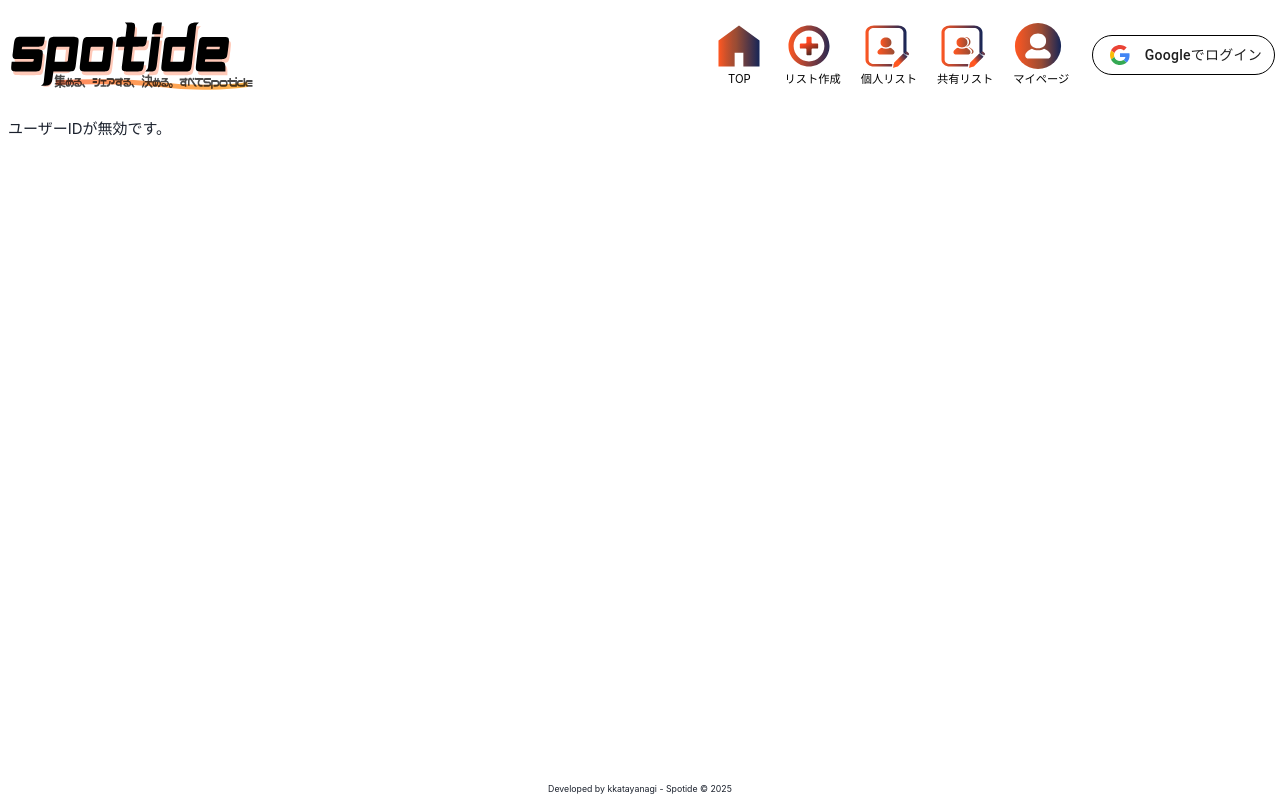
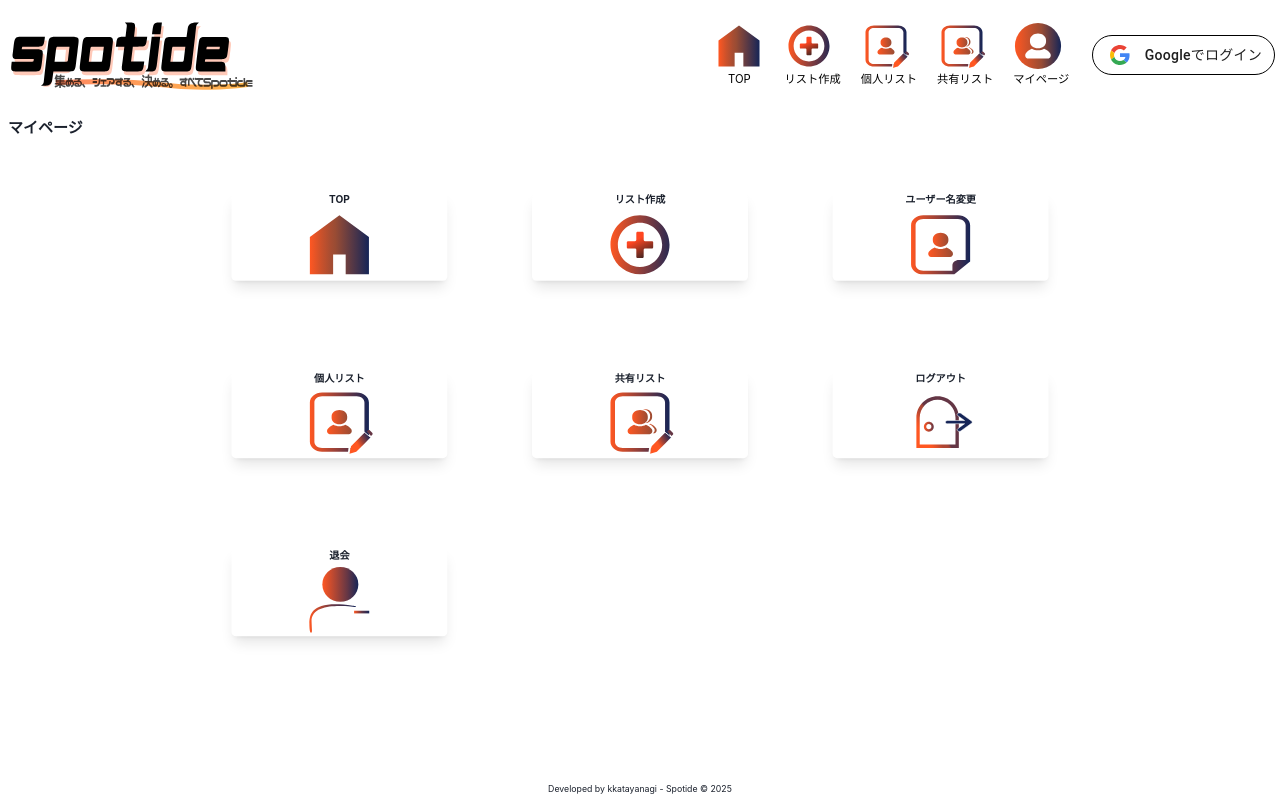
Before and after one commit to k-katayanagi/Spotide, a Next.js app: page /user/mypage in a window 1280 px wide. Built offline with nearby package versions, Linux system fonts and the light colour scheme; no server answers; the database is empty; sample sign-in values are in the browser's storage.

Commit message:
【update】mypageからの各ぺージ遷移処理の作成

```diff
--- a/src/app/api/auth/[...nextauth]/route.ts
+++ b/src/app/api/auth/[...nextauth]/route.ts
@@ -1,7 +1,9 @@
-import NextAuth from "next-auth";
+import NextAuth, { User } from "next-auth";
 import GoogleProvider from "next-auth/providers/google";
 import { supabase } from "@/lib/supabase";
+import { TUsers } from "@/types/UserTypes ";
 
+// authOptionsの型指定
 export const authOptions = {
   providers: [
     GoogleProvider({
@@ -10,39 +12,63 @@ export const authOptions = {
     }),
   ],
   callbacks: {
-    async signIn({ user }) {
-      if (!user?.id) return false;
+    // signIn コールバック
+    async signIn({ user }: { user: User }) {
+      if (!user?.email) return false;
 
-      // 新規登録処理
-      const { error: upsertError } = await supabase
-        .from("users")
+      // Google ID を使ってユーザーを登録または更新
+      const { data, error: upsertError } = await supabase
+        .from<TUsers>("users")
         .upsert(
           {
             google_id: user.id,
             user_name: user.name || "未設定", // 名前が未設定の場合は「未設定」として登録
           },
-          { onConflict: ["google_id"] } // google_idが重複していた場合は更新する
-        );
+          { onConflict: "google_id" }
+        ).select();
 
       if (upsertError) {
         console.error("Supabaseエラー:", upsertError);
         return false;
       }
 
-      return true; // 新規登録が成功した場合
+      // ユーザーIDをuser.idに設定
+      if (data && data[0]?.user_id) {
+        user.id = data[0].user_id; // Supabaseのuser_idをuser.idに設定
+      }
+
+      return true;
     },
 
-    async jwt({ token, account }) {
+    // jwt コールバック
+    async jwt({
+      token,
+      account,
+      user,
+    }: {
+      token: any;
+      account: any;
+      user: User;
+    }) {
+      if (user?.id) {
+        token.userId = user.id; // ユーザーIDをトークンに保存
+      }
+
       if (account?.access_token) {
-        token.access_token = account.access_token;
+        token.access_token = account.access_token; // アクセストークンを保存
       }
 
       return token;
     },
 
-    async session({ session, token }) {
+    // session コールバック
+    async session({ session, token }: { session: any; token: any }) {
+      if (token?.userId) {
+        session.user.id = token.userId; // トークンからユーザーIDをセッションに追加
+      }
+
       if (token?.access_token) {
-        session.accessToken = token.access_token;
+        session.accessToken = token.access_token; // アクセストークンをセッションに追加
       }
 
       return session;
--- a/src/app/user/[userid]/individual_list/page.tsx
+++ b/src/app/user/[userid]/individual_list/page.tsx
@@ -1,7 +1,7 @@
 "use client";
 
 import { useState, useRef, useEffect } from "react";
-import { useParams, useRouter } from "next/navigation";
+import { useRouter } from "next/navigation";
 import { useSession } from "next-auth/react";
 import { useListContext } from "@/contexts/ListContext";
 import { useBottomNav } from "@/contexts/BottomNavContext";
@@ -16,10 +16,8 @@ import DeleteConfirmModal from "@/components/modal/DeleteConfirmModal";
 import { useDisclosure, useToast } from "@chakra-ui/react";
 
 const IndividualList = () => {
-  const { data: session } = useSession(); // セッション情報を取得
+  const { data: session } = useSession(); // セッションからユーザー情報を取得
   const router = useRouter();
-  const params = useParams();
-  const { userid } = params; // URLの`[userid]`を取得
   const { lists, setLists, sortLists, setSortLists } = useListContext(); // Contextからリストを取得
   const [userName, setUserName] = useState<string | null>(null); // ユーザー名の状態
   const [isFilter, setIsFilter] = useState(false);
@@ -32,18 +30,14 @@ const IndividualList = () => {
   const listContainerRef = useRef<HTMLDivElement>(null);
   const toast = useToast();
 
+  // セッションが存在するかチェックし、user.idを取得
+  const userId = session?.user.id;
+
   useEffect(() => {
-    // sessionのチェック（ログインしていない場合にリダイレクトしたい場合）
-    if (session && session.user.id !== userid) {
-      //TODO リダイレクト確認
-      // リダイレクト処理
-    }
-
     // ユーザー名とリストを一緒に取得する処理
     const fetchData = async () => {
-      if (userid) {
       // ユーザー名の取得
-        const userResponse = await fetch(`/api/users/${userid}`);
+      const userResponse = await fetch(`/api/users/${userId}`);
       const userData = await userResponse.json();
       if (userResponse.ok) {
         setUserName(userData.user_name); // ユーザー名をステートにセット
@@ -53,7 +47,7 @@ const IndividualList = () => {
 
       // リストの取得
       const listsResponse = await fetch(
-          `/api/lists?userId=${userid}&listType=individual`
+        `/api/lists?userId=${userId}&listType=individual`
       );
       const listsData = await listsResponse.json();
       if (listsResponse.ok) {
@@ -61,11 +55,10 @@ const IndividualList = () => {
       } else {
         console.error("リスト取得エラー:", listsData.error);
       }
-      }
     };
 
     fetchData(); // ユーザーIDがあればデータを取得
-  }, [session, userid, setLists]); // sessionとuseridが変わる度に実行
+  }, [session, userId, setLists]); // sessionとuserIdが変わる度に実行
 
   const indexOfLastItem = currentPage * itemsPerPage;
   const indexOfFirstItem = indexOfLastItem - itemsPerPage;
@@ -134,7 +127,7 @@ const IndividualList = () => {
   };
 
   const handleEditClick = (listId: number) => {
-    router.push(`/user/${userid}/individual_list/${listId}/list_edit`);
+    router.push(`/user/${userId}/individual_list/${listId}/list_edit`);
   };
 
   const handleDelete = () => {
@@ -188,7 +181,6 @@ const IndividualList = () => {
       >
         <div className="grid grid-cols-2 md:grid-cols-3 lg:grid-cols-4 gap-4">
           {currentLists.map((list) => {
-             console.log(list);
             if (!list.list_id) {
               console.error("リストにidがありません:", list); // デバッグ用
               return null; // idがない場合は表示しない
--- a/src/app/user/[userid]/list_create/page.tsx
+++ b/src/app/user/[userid]/list_create/page.tsx
@@ -1,8 +1,7 @@
 "use client";
 
 import { useSession } from "next-auth/react";
-import { useParams } from "next/navigation";
-import { useState, useEffect } from "react";
+import { useState } from "react";
 import ListNameInput from "@components/inputbox/ListNameInput";
 import ListSelect from "@/components/ListSelect";
 import { listTypeOptions } from "@/consts/OptionList";
@@ -12,24 +11,14 @@ import SubmitButton from "@/components/buttons/SubmitButton";
 import { useToast } from "@chakra-ui/react";
 
 const ListCreate = () => {
-  const { data: session } = useSession(); // セッション情報を取得
-  const params = useParams();
-  const { userid } = params; // URLの`[userid]`を取得
+  const { data: session } = useSession();
   const toast = useToast();
-
   const [error, setError] = useState("");
   const [listName, setListName] = useState("");
   const [selectedType, setSelectedType] = useState<string>("individual");
   const [voteDate, setVoteDate] = useState<Date | null>(null);
   const [outingDate, setOutingDate] = useState<Date | null>(null);
-  // セッションの`user.id`とURLの`userid`を照合
-  useEffect(() => {
-    console.log(session)
-    if (session && session.user.id !== userid) {
-      // ユーザーIDが一致しない場合、リダイレクト
-      window.location.href = "/login"; // ログインにリダイレクト
-    }
-  }, [session, userid]);
+
 
   // 入力値変更ハンドラ
   const onListNameChange = (value: string) => {
--- a/src/app/user/[userid]/share_list/page.tsx
+++ b/src/app/user/[userid]/share_list/page.tsx
@@ -1,7 +1,7 @@
 "use client";
 
 import { useState, useRef, useEffect } from "react";
-import { useParams, useRouter } from "next/navigation";
+import { useRouter } from "next/navigation";
 import { useSession } from "next-auth/react";
 import { useListContext } from "@/contexts/ListContext";
 import { useBottomNav } from "@/contexts/BottomNavContext";
@@ -15,11 +15,9 @@ import { List } from "@/types/ListTypes";
 import DeleteConfirmModal from "@/components/modal/DeleteConfirmModal";
 import { useDisclosure, useToast } from "@chakra-ui/react";
 
-const IndividualList = () => {
-  const { data: session } = useSession(); // セッション情報を取得
+const ShareList = () => {
+  const { data: session } = useSession(); // セッションからユーザー情報を取得
   const router = useRouter();
-  const params = useParams();
-  const { userid } = params; // URLの`[userid]`を取得
   const { lists, setLists, sortLists, setSortLists } = useListContext(); // Contextからリストを取得
   const [userName, setUserName] = useState<string | null>(null); // ユーザー名の状態
   const [isFilter, setIsFilter] = useState(false);
@@ -32,18 +30,14 @@ const IndividualList = () => {
   const listContainerRef = useRef<HTMLDivElement>(null);
   const toast = useToast();
 
+  // セッションが存在するかチェックし、user.idを取得
+  const userId = session?.user.id;
+
   useEffect(() => {
-    // sessionのチェック（ログインしていない場合にリダイレクトしたい場合）
-    if (session && session.user.id !== userid) {
-      //TODO リダイレクト確認
-      // リダイレクト処理
-    }
-
     // ユーザー名とリストを一緒に取得する処理
     const fetchData = async () => {
-      if (userid) {
       // ユーザー名の取得
-        const userResponse = await fetch(`/api/users/${userid}`);
+      const userResponse = await fetch(`/api/users/${userId}`);
       const userData = await userResponse.json();
       if (userResponse.ok) {
         setUserName(userData.user_name); // ユーザー名をステートにセット
@@ -53,7 +47,7 @@ const IndividualList = () => {
 
       // リストの取得
       const listsResponse = await fetch(
-          `/api/lists?userId=${userid}&listType=share`
+        `/api/lists?userId=${userId}&listType=share`
       );
       const listsData = await listsResponse.json();
       if (listsResponse.ok) {
@@ -61,11 +55,10 @@ const IndividualList = () => {
       } else {
         console.error("リスト取得エラー:", listsData.error);
       }
-      }
     };
 
     fetchData(); // ユーザーIDがあればデータを取得
-  }, [session, userid, setLists]); // sessionとuseridが変わる度に実行
+  }, [session, userId, setLists]); // sessionとuserIdが変わる度に実行
 
   const indexOfLastItem = currentPage * itemsPerPage;
   const indexOfFirstItem = indexOfLastItem - itemsPerPage;
@@ -134,7 +127,7 @@ const IndividualList = () => {
   };
 
   const handleEditClick = (listId: number) => {
-    router.push(`/user/${userid}/share_list/${listId}/list_edit`);
+    router.push(`/user/${userId}/share_list/${listId}/list_edit`);
   };
 
   const handleDelete = () => {
@@ -188,7 +181,6 @@ const IndividualList = () => {
       >
         <div className="grid grid-cols-2 md:grid-cols-3 lg:grid-cols-4 gap-4">
           {currentLists.map((list) => {
-             console.log(list);
             if (!list.list_id) {
               console.error("リストにidがありません:", list); // デバッグ用
               return null; // idがない場合は表示しない
@@ -228,4 +220,4 @@ const IndividualList = () => {
   );
 };
 
-export default IndividualList;
+export default ShareList;
--- a/src/app/user/mypage/page.tsx
+++ b/src/app/user/mypage/page.tsx
@@ -1,49 +1,54 @@
 "use client";
 
-import { useParams } from "next/navigation";
 import Image from "next/image";
-
-type User = {
-  id: number;
-  name: string;
-  age: number;
-  email: string;
-};
+import useNavigation from "@/hooks/useNavigation";
+import { useSession } from "next-auth/react";
+import { useState, useEffect } from "react";
 
 const Mypage = () => {
-  const params = useParams();
-  const { userid } = params;
+  const { data: session } = useSession();
+  const { handleNavigateTo } = useNavigation();
+  const [userName, setUserName] = useState<string | null>(null);
 
-  // paramsから返されるのはstring型なので、number型に変換
-  const userId = Number(userid);
+  // sessionとuserIdの取得確認
+  useEffect(() => {
+    if (!session?.user?.id) {
+      return;
+    }
 
-  if (isNaN(userId)) {
-    return <p>ユーザーIDが無効です。</p>;
-  }
+    const fetchData = async () => {
+      try {
+        const userResponse = await fetch(`/api/users/${session.user.id}`);
+        const userData = await userResponse.json();
 
-  // 仮データ
-  const users: Record<number, User> = {
-    1: { id: 1, name: "kanon", age: 30, email: "kanon@example.com" },
-    2: { id: 2, name: "katayanagi", age: 25, email: "katayanagi@example.com" },
-  };
+        if (userResponse.ok) {
+          setUserName(userData.user_name); // ユーザー名をステートにセット
+        } else {
+          console.error("ユーザー名取得エラー:", userData.error);
+        }
+      } catch (error) {
+        console.error("データ取得中にエラーが発生しました:", error);
+      }
+    };
 
-  // ユーザーが見つからない場合
-  if (!(userId in users)) {
-    return <p>ユーザーが見つかりません</p>;
-  }
-
-  const user = users[userId];
+    fetchData(); // ユーザーIDがあればデータを取得
+  }, [session]); // sessionが変更されたときに実行
 
   return (
     <div className="overflow-auto relative scrollbar-thin scrollbar-thumb-[#FF5722] scrollbar-track-[#FFE0B2]">
       <div className="flex items-center justify-between mb-[30px]">
-        <h1 className="text-2xl font-bold">{user.name}さんのマイページ</h1>
+        <h1 className="text-2xl font-bold">
+          {userName ? `${userName}さんのマイページ` : "マイページ"}
+        </h1>
       </div>
 
       <div className="h-[70vh] mt-[30px]">
         <div className="grid grid-cols-2 md:grid-cols-3 grid-rows-1 gap-5 md:gap-x-2 md:gap-y-[100px] justify-items-center lg:scale-90">
           {/* TOPカード */}
-          <div className="flex flex-col items-center text-center bg-white shadow-lg hover:shadow-2xl rounded-lg transition-shadow duration-300 w-full max-w-[240px]  md:w-96 md:justify-self-end">
+          <div
+            className="flex flex-col items-center text-center bg-white shadow-lg hover:shadow-2xl rounded-lg transition-shadow duration-300 w-full max-w-[240px] md:w-96 md:justify-self-end cursor-pointer"
+            onClick={() => handleNavigateTo(`/`)}
+          >
             <div className="w-full flex flex-col items-center">
               <h2 className="text-lg font-bold">TOP</h2>
               <Image
@@ -57,7 +62,12 @@ const Mypage = () => {
           </div>
 
           {/* リスト作成カード */}
-          <div className="flex flex-col items-center text-center bg-white shadow-lg hover:shadow-2xl rounded-lg transition-shadow duration-300 w-full max-w-[240px]  md:w-96">
+          <div
+            className="flex flex-col items-center text-center bg-white shadow-lg hover:shadow-2xl rounded-lg transition-shadow duration-300 w-full max-w-[240px] md:w-96 cursor-pointer"
+            onClick={() =>
+              handleNavigateTo(`/user/${session?.user?.id}/list_create`)
+            }
+          >
             <div className="w-full flex flex-col items-center">
               <h2 className="text-lg font-bold">リスト作成</h2>
               <Image
@@ -71,7 +81,7 @@ const Mypage = () => {
           </div>
 
           {/* ユーザー名変更カード */}
-          <div className="flex flex-col items-center text-center bg-white shadow-lg hover:shadow-2xl rounded-lg transition-shadow duration-300 w-full max-w-[240px]  md:w-96 md:justify-self-start">
+          <div className="flex flex-col items-center text-center bg-white shadow-lg hover:shadow-2xl rounded-lg transition-shadow duration-300 w-full max-w-[240px] md:w-96 md:justify-self-start">
             <div className="w-full flex flex-col items-center">
               <h2 className="text-lg font-bold">ユーザー名変更</h2>
               <Image
@@ -85,7 +95,12 @@ const Mypage = () => {
           </div>
 
           {/* 個人リスト */}
-          <div className="flex flex-col items-center text-center bg-white shadow-lg hover:shadow-2xl rounded-lg transition-shadow duration-300 w-full max-w-[240px]  md:w-96 md:justify-self-end">
+          <div
+            className="flex flex-col items-center text-center bg-white shadow-lg hover:shadow-2xl rounded-lg transition-shadow duration-300 w-full max-w-[240px] md:w-96 md:justify-self-end cursor-pointer"
+            onClick={() =>
+              handleNavigateTo(`/user/${session?.user?.id}/individual_list`)
+            }
+          >
             <div className="w-full flex flex-col items-center">
               <h2 className="text-lg font-bold">個人リスト</h2>
               <Image
@@ -99,7 +114,12 @@ const Mypage = () => {
           </div>
 
           {/* 共有リスト */}
-          <div className="flex flex-col items-center text-center bg-white shadow-lg hover:shadow-2xl rounded-lg transition-shadow duration-300 w-full max-w-[240px]  md:w-96">
+          <div
+            className="flex flex-col items-center text-center bg-white shadow-lg hover:shadow-2xl rounded-lg transition-shadow duration-300 w-full max-w-[240px] md:w-96 cursor-pointer"
+            onClick={() =>
+              handleNavigateTo(`/user/${session?.user?.id}/share_list`)
+            }
+          >
             <div className="w-full flex flex-col items-center">
               <h2 className="text-lg font-bold">共有リスト</h2>
               <Image
@@ -113,7 +133,7 @@ const Mypage = () => {
           </div>
 
           {/* ログアウト */}
-          <div className="flex flex-col items-center text-center bg-white shadow-lg hover:shadow-2xl rounded-lg transition-shadow duration-300 w-full max-w-[240px]  md:w-96 md:justify-self-start">
+          <div className="flex flex-col items-center text-center bg-white shadow-lg hover:shadow-2xl rounded-lg transition-shadow duration-300 w-full max-w-[240px] md:w-96 md:justify-self-start">
             <div className="w-full flex flex-col items-center">
               <h2 className="text-lg font-bold">ログアウト</h2>
               <Image
@@ -127,7 +147,7 @@ const Mypage = () => {
           </div>
 
           {/* 退会 */}
-          <div className="flex flex-col items-center text-center bg-white shadow-lg hover:shadow-2xl rounded-lg transition-shadow duration-300 w-full max-w-[240px]  md:w-96 md:justify-self-end">
+          <div className="flex flex-col items-center text-center bg-white shadow-lg hover:shadow-2xl rounded-lg transition-shadow duration-300 w-full max-w-[240px] md:w-96 md:justify-self-end">
             <div className="w-full flex flex-col items-center">
               <h2 className="text-lg font-bold">退会</h2>
               <Image
--- a/src/components/navigation/HeaderNavigation.tsx
+++ b/src/components/navigation/HeaderNavigation.tsx
@@ -2,11 +2,33 @@
 
 import Image from "next/image";
 import useNavigation from "@/hooks/useNavigation";
-import { useSession } from "next-auth/react"; // useSession をインポート
+import { useSession } from "next-auth/react";
 
 const HeaderNavigation = () => {
   const { data: session } = useSession(); // セッションデータを取得
   const { handleNavigateTo } = useNavigation();
+
+
+
+  // セッションがない場合はリダイレクトや他のUIの処理を行うことができます
+  if (!session) {
+    return (
+      <nav className="desktop-nav flex justify-center items-center w-full">
+        <ul className="flex space-x-8">
+          <li className="text-black hover:text-gray-300 text-lg text-center">
+            <Image
+              src="/images/top.svg"
+              alt="TOPアイコン"
+              width={50}
+              height={50}
+              priority
+            />
+            <label className="block">TOP</label>
+          </li>
+        </ul>
+      </nav>
+    );
+  }
 
   return (
     <nav className="desktop-nav flex justify-center items-center w-full">
@@ -22,14 +44,11 @@ const HeaderNavigation = () => {
           <label className="block">TOP</label>
         </li>
 
-        {/* セッションがある場合のみ表示されるメニュー */}
-        {session && (
-          <>
         <li
           className="text-black hover:text-gray-300 text-lg text-center cursor-pointer"
           onClick={() =>
             handleNavigateTo(`/user/${session.user.id}/list_create`)
-              } // 動的にユーザーIDを挿入
+          }
         >
           <Image
             src="/images/createList.svg"
@@ -45,7 +64,7 @@ const HeaderNavigation = () => {
           className="text-black hover:text-gray-300 text-lg text-center cursor-pointer"
           onClick={() =>
             handleNavigateTo(`/user/${session.user.id}/individual_list`)
-              } // 動的にユーザーIDを挿入
+          }
         >
           <Image
             src="/images/individualList.svg"
@@ -61,7 +80,7 @@ const HeaderNavigation = () => {
           className="text-black hover:text-gray-300 text-lg text-center cursor-pointer"
           onClick={() =>
             handleNavigateTo(`/user/${session.user.id}/share_list`)
-              } // 動的にユーザーIDを挿入
+          }
         >
           <Image
             src="/images/shareList.svg"
@@ -88,8 +107,6 @@ const HeaderNavigation = () => {
           />
           <label className="block">マイページ</label>
         </li>
-          </>
-        )}
       </ul>
     </nav>
   );
--- a/src/types/next-auth.d.ts
+++ b/src/types/next-auth.d.ts
@@ -1,6 +1,5 @@
 // types/next-auth.d.ts
-
-import NextAuth, { DefaultSession } from "next-auth";
+import { DefaultSession } from "next-auth";
 
 declare module "next-auth" {
   interface Session {
```
Also changed, not shown: src/types/UserTypes .ts (+8 -0 lines). Lines whose indentation alone changed are shown as unchanged.
